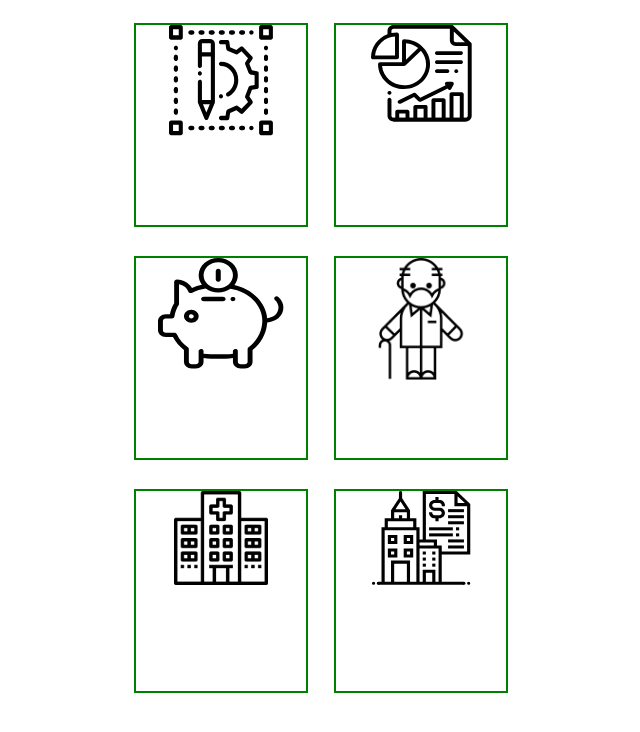
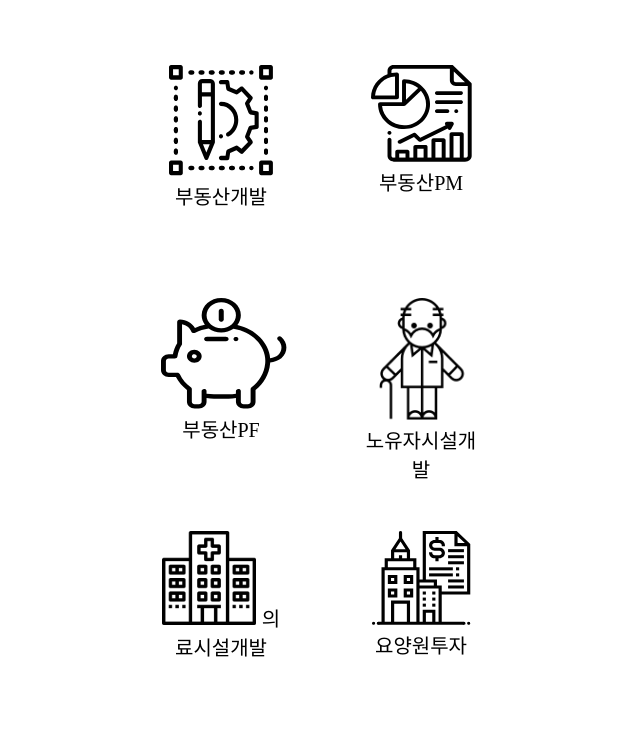
Before and after one commit to jinseokson/WebStudy, a plain HTML site: page lesson2/ex1.html in a window 1280 px wide. Shown: the whole page, without its empty margins (319-959 px from the left). Drawn offline with Linux system fonts and the light colour scheme.

Commit message:
create=boxes

```diff
--- a/lesson2/ex1.html
+++ b/lesson2/ex1.html
@@ -16,13 +16,16 @@
     }
 
       div {
-        border: 2px solid green;
-        width: 170px;
+        border: 0px solid green;
+        width: 120px;
         height: 200px;
         margin: auto;
         text-align: center;
-        font-size: 70px;
+        font-size: 20px;
+      }
 
+      img {
+        margin-top: 40px;
       }
 
     </style>
@@ -35,27 +38,27 @@
     <div id=grid>
 
         <div>
-          <img src="img/icon1.png">
+          <img src="img/icon1.png"> 부동산개발
         </div>
 
         <div>
-          <img src="img/icon2.png">
+          <img src="img/icon2.png"> 부동산PM
         </div>
 
         <div>
-          <img src="img/icon3.png">
+          <img src="img/icon3.png"> 부동산PF
         </div>
 
         <div>
-          <img src="img/icon4.png">
+          <img src="img/icon4.png"> 노유자시설개발
         </div>
 
         <div>
-          <img src="img/icon5.png">
+          <img src="img/icon5.png"> 의료시설개발
         </div>
 
         <div>
-          <img src="img/icon6.png">
+          <img src="img/icon6.png"> 요양원투자
         </div>
 
     </div>
```
